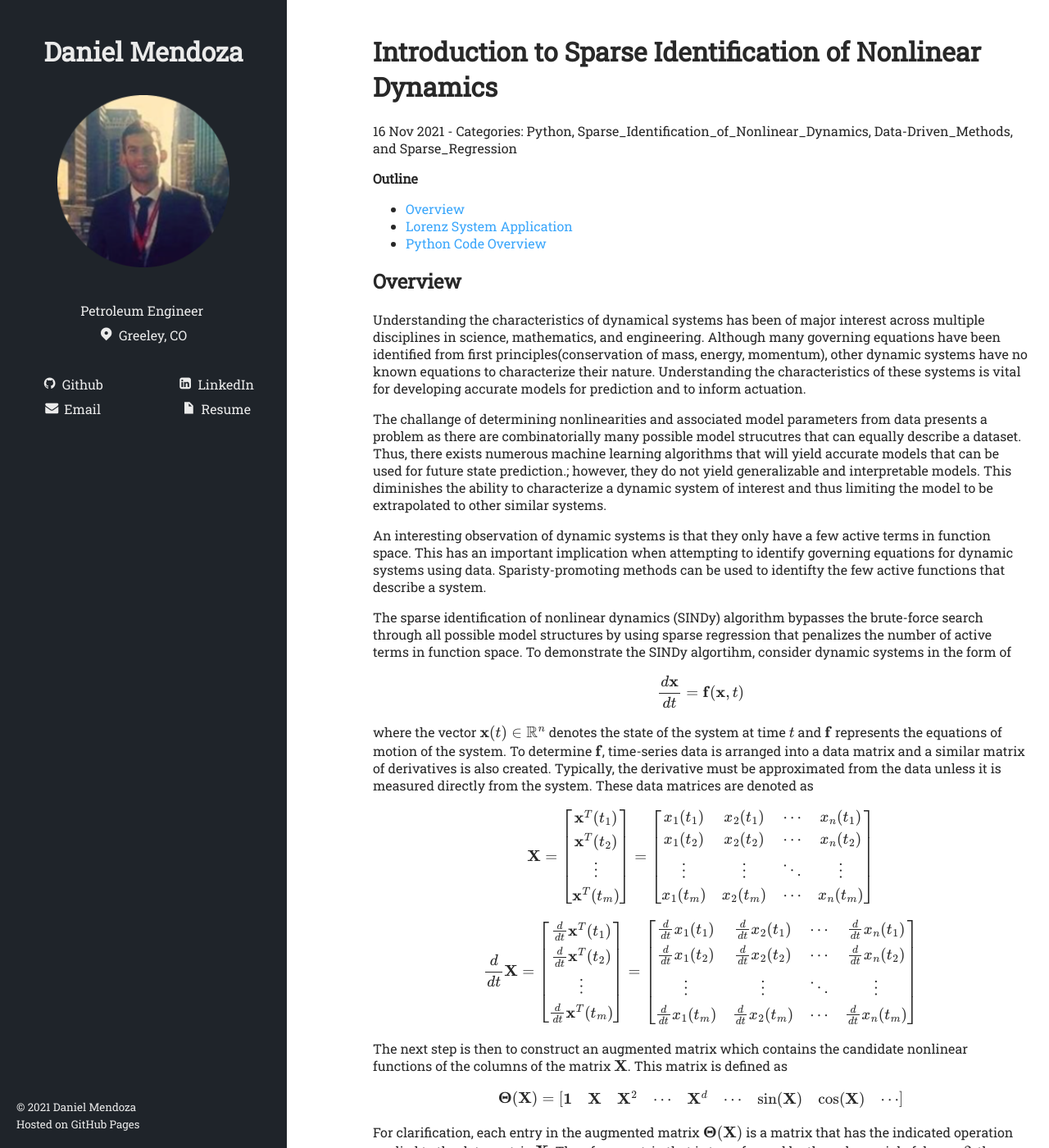
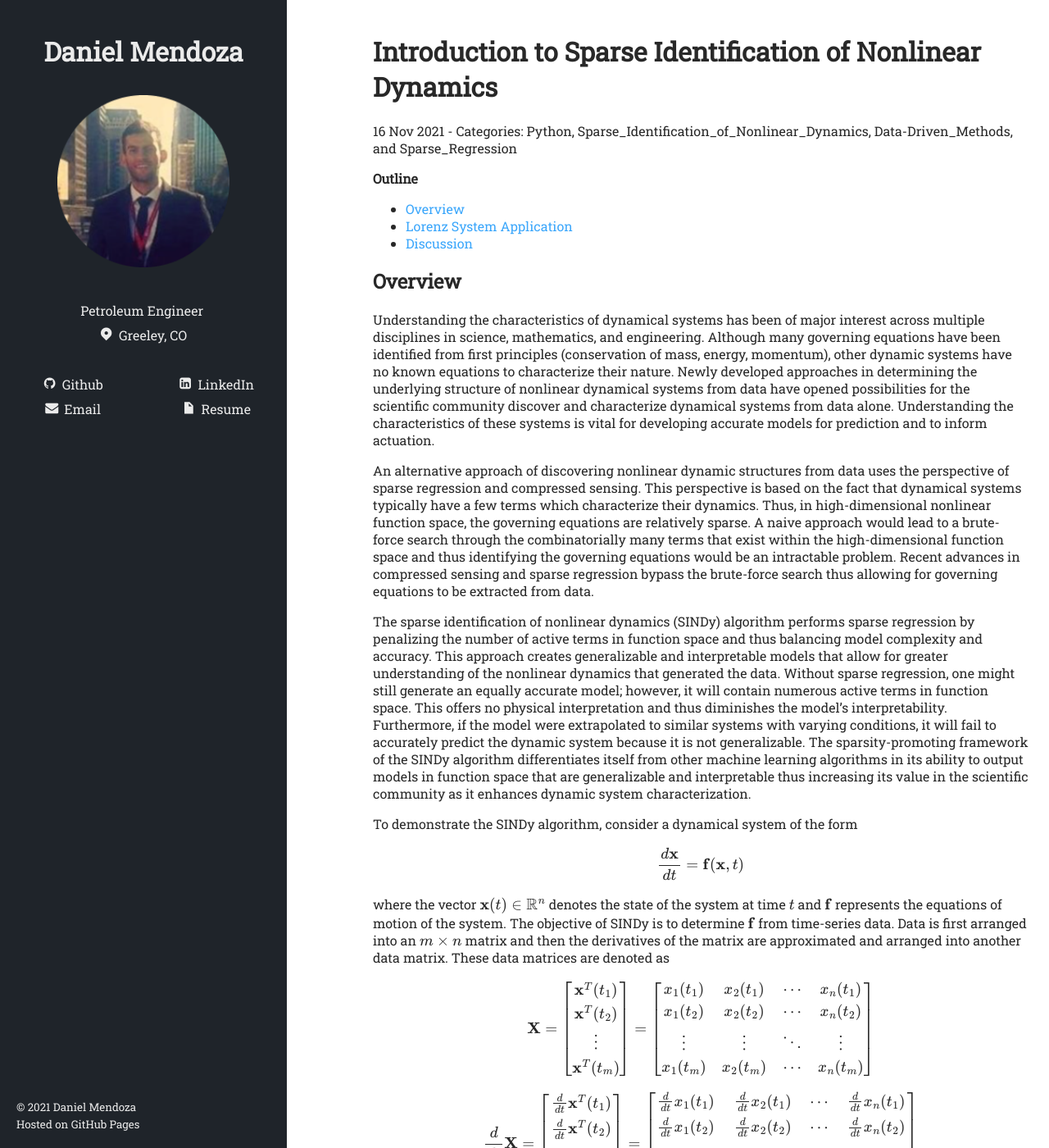
Before and after one commit to Dmendozac90/Dmendozac90.github.io, a Jekyll site: the page built from _posts/2021-11-15-SINDy_Intro.markdown, in a window 1280 px wide and 1400 px high. Shown: the whole window at 82% size. Built offline with Jekyll 4.4.1, drawn with Linux system fonts in a browser that asks for light colours; formulas are drawn with MathJax 3; some of the changed text lies outside the part shown.

Commit message:
final draft version 1

````diff
--- a/_posts/2021-11-15-SINDy_Intro.markdown
+++ b/_posts/2021-11-15-SINDy_Intro.markdown
@@ -2,7 +2,7 @@
 layout: post
 title:  "Introduction to Sparse Identification of Nonlinear Dynamics"
 date:   2021-11-16 -
-description: "The sparse identification of nonlinear dynamics (SINDy) is a method used to identify governing equations from dynamical systems using measurement data. This method relies on the assumption that many dynamical systems have few contributing terms that exist within high-dimensional nonlinear function space. The SINDy algorithm is applied on the Lorenz system of equations to demonstrate its functionality."
+description: "The sparse identification of nonlinear dynamics (SINDy) is a method used to identify governing equations from dynamical systems using measurement data. This method relies on the assumption that many dynamical systems have few contributing terms that exist within high-dimensional nonlinear function space. The SINDy algorithm is applied on the Lorenz system of equations to demonstrate a general understanding of its application."
 categories: Python Sparse_Identification_of_Nonlinear_Dynamics Data-Driven_Methods Sparse_Regression
 html_url: /assets/img/SINDy/Lorenz Attractor.html
 ---
@@ -10,23 +10,23 @@
 **Outline**
 -   [Overview](#overview)
 -   [Lorenz System Application](#lorenz-system-application)
--   [Python Code Overview](#python-code-overview)
+-   [Discussion](#discussion)
 
 ## Overview
 
-Understanding the characteristics of dynamical systems has been of major interest across multiple disciplines in science, mathematics, and engineering. Although many governing equations have been identified from first principles(conservation of mass, energy, momentum), other dynamic systems have no known equations to characterize their nature. Understanding the characteristics of these systems is vital for developing accurate models for prediction and to inform actuation.
+Understanding the characteristics of dynamical systems has been of major interest across multiple disciplines in science, mathematics, and engineering. Although many governing equations have been identified from first principles (conservation of mass, energy, momentum), other dynamic systems have no known equations to characterize their nature. Newly developed approaches in determining the underlying structure of nonlinear dynamical systems from data have opened possibilities for the scientific community discover and characterize dynamical systems from data alone. Understanding the characteristics of these systems is vital for developing accurate models for prediction and to inform actuation.
 
-The challange of determining nonlinearities and associated model parameters from data presents a problem as there are combinatorially many possible model strucutres that can equally describe a dataset. Thus, there exists numerous machine learning algorithms that will yield accurate models that can be used for future state prediction.; however, they do not yield generalizable and interpretable models. This diminishes the ability to characterize a dynamic system of interest and thus limiting the model to be extrapolated to other similar systems.
+An alternative approach of discovering nonlinear dynamic structures from data uses the perspective of sparse regression and compressed sensing. This perspective is based on the fact that dynamical systems typically have a few terms which characterize their dynamics. Thus, in high-dimensional nonlinear function space, the governing equations are relatively sparse. A naive approach would lead to a brute-force search through the combinatorially many terms that exist within the high-dimensional function space and thus identifying the governing equations would be an intractable problem. Recent advances in compressed sensing and sparse regression bypass the brute-force search thus allowing for governing equations to be extracted from data.
 
-An interesting observation of dynamic systems is that they only have a few active terms in function space. This has an important implication when attempting to identify governing equations for dynamic systems using data. Sparisty-promoting methods can be used to identifty the few active functions that describe a system.
+The sparse identification of nonlinear dynamics (SINDy) algorithm performs sparse regression by penalizing the number of active terms in function space and thus balancing model complexity and accuracy. This approach creates generalizable and interpretable models that allow for greater understanding of the nonlinear dynamics that generated the data. Without sparse regression, one might still generate an equally accurate model; however, it will contain numerous active terms in function space. This offers no physical interpretation and thus diminishes the model's interpretability. Furthermore, if the model were extrapolated to similar systems with varying conditions, it will fail to accurately predict the dynamic system because it is not generalizable. The sparsity-promoting framework of the SINDy algorithm differentiates itself from other machine learning algorithms in its ability to output models in function space that are generalizable and interpretable thus increasing its value in the scientific community as it enhances dynamic system characterization.
 
-The sparse identification of nonlinear dynamics (SINDy) algorithm bypasses the brute-force search through all possible model structures by using sparse regression that penalizes the number of active terms in function space. To demonstrate the SINDy algortihm, consider dynamic systems in the form of
+To demonstrate the SINDy algorithm, consider a dynamical system of the form
 
 $$
 \frac{d\mathbf{x}}{dt} = \mathbf{f}(\mathbf{x}, t)
 $$
 
-where the vector $$\mathbf{x}(t) \in \mathbb{R}^n$$ denotes the state of the system at time $$t$$ and $$\mathbf{f}$$ represents the equations of motion of the system. To determine $$\mathbf{f}$$, time-series data is arranged into a data matrix and a similar matrix of derivatives is also created. Typically, the derivative must be approximated from the data unless it is measured directly from the system. These data matrices are denoted as
+where the vector $$\mathbf{x}(t) \in \mathbb{R}^n$$ denotes the state of the system at time $$t$$ and $$\mathbf{f}$$ represents the equations of motion of the system. The objective of SINDy is to determine $$\mathbf{f}$$ from time-series data. Data is first arranged into an $$m \times n$$ matrix and then the derivatives of the matrix are approximated and arranged into another data matrix. These data matrices are denoted as
 
 $$
 \mathbf{X} = \left[\begin{array}{c} \mathbf{x}^{T}(t_{1}) \\ \mathbf{x}^{T}(t_{2}) \\ \vdots \\ \mathbf{x}^{T}(t_{m})\end{array} \right] =  \left[\begin{array}{c} x_{1}(t_{1}) & x_{2}(t_{1}) & \cdots & x_{n}(t_{1}) \\ x_{1}(t_{2}) & x_{2}(t_{2}) & \cdots & x_{n}(t_{2}) \\ \vdots & \vdots & \ddots & \vdots\\ x_{1}(t_{m}) & x_{2}(t_{m}) & \cdots & x_{n}(t_{m})\end{array} \right]
@@ -43,41 +43,39 @@
 \mathbf{\Theta}(\mathbf{X}) = \left[\begin{array}{c} \mathbf{1} & \mathbf{X} & \mathbf{X}^{2} & \cdots & \mathbf{X}^{d} & \cdots  & \sin(\mathbf{X}) & \cos(\mathbf{X}) & \cdots\end{array} \right]
 $$
 
-For clarification, each entry in the augmented matrix $$\mathbf{\Theta}(\mathbf{X})$$ is a matrix that has the indicated operation applied to the data matrix $$\mathbf{X}$$. Thus for a matrix that is transformed by the polynomial of degree $$2$$, the resulting matrix is
+For clarification, each entry in the augmented matrix $$\mathbf{\Theta}(\mathbf{X})$$ is a matrix that has the indicated operation applied to the data matrix $$\mathbf{X}$$. Thus for a matrix that is transformed by a 2nd order polynomial, the resulting matrix is
 
 $$
 \mathbf{X}^2 = \left[\begin{array}{c} x^{2}_1(t_{1}) & x_{1}(t_{1})x_{2}(t_{1}) & x_{1}(t_{1})x_{3}(t_{1}) & \cdots & x^{2}_2(t_{1}) & x_{2}(t_{1})x_{3}(t_{1}) & \cdots & x^{2}_n(t_{1}) \\ x^{2}_1(t_{2}) & x_{1}(t_{2})x_{2}(t_{2}) & x_{1}(t_{2})x_{3}(t_{2}) & \cdots & x^{2}_2(t_{2}) & x_{2}(t_{2})x_{3}(t_{2}) & \cdots & x^{2}_n(t_{2}) \\ \vdots & \vdots & \vdots &\ddots & \vdots & \vdots & \ddots & \vdots \\ x^{2}_1(t_{m}) & x_{1}(t_{m})x_{2}(t_{m}) & x_{1}(t_{m})x_{3}(t_{m}) & \cdots & x^{2}_2(t_{m}) & x_{2}(t_{m})x_{3}(t_{m}) & \cdots & x^{2}_n(t_{m}) \end{array}\right]
 $$
 
-The augmented matrix $$\mathbf{\Theta}(\mathbf{X})$$ is not limited to polynomial or trigonometric transformations. This matrix can include any function that is believed to describe the system of interest; however, it is important to limit the number of candidate functions in this matrix as it grows extremly fast and thus will scale poorly with large data matrices $$\mathbf{X}$$. The figure below displays the total number of polynomial terms in the agumented matrix at varying polynomial degrees with increasing number of dynamic states (y-axis is displayed on a logarithmic axis for better comparison of the data).
+The augmented matrix $$\mathbf{\Theta}(\mathbf{X})$$ is not limited to polynomial or trigonometric transformations. This matrix can include any function that is believed to describe the system of interest; however, it is important to limit the number of candidate functions in this matrix as it can grow very quickly. The figure below displays the total number of polynomial terms in the augmented matrix at varying polynomial degrees with increasing number of dynamic states (y-axis is displayed on a logarithmic axis for better comparison of the data). The dynamic states correspond to the columns of the data matrix $$\mathbf{X}$$.
 
 <iframe id="igraph" scrolling="no" style="border:none;" seamless="seamless" src="/assets/img/SINDy/Polynomial Terms.html" height="525" width="100%"></iframe>
 
- If the data matrix $$\mathbf{X}$$ contains $$9$$ columns and the system is believed to contain polynomials up to the fifth order, the agumented matrix will contain $$2,002$$ columns (provided that only polynoial terms are included)!
+ If the data matrix $$\mathbf{X}$$ contains $$9$$ columns and tenth order polynomials are explored, the augmented matrix will contain atleast $$92,378$$ columns! This can lead to memory and computational issues that would prohibit the application of SINDy.
 
- Now that the augmented and data matrices have been defined, a sparse regression problem can be constructed in order to identify the functions that can be used to describe the dynamic system. The sparse regression is defined as
+ With these definitions of the augmented and data matrices in place, a sparse regression problem can be constructed. The sparse regression is defined as
 
 $$
 \frac{d}{dt}\mathbf{X} = \mathbf{\Theta}(\mathbf{X})\mathbf{\Xi}
 $$
 
-The matrix $$\mathbf{\Xi}$$ contains columns that represent a sparse vector of coefficients. This matrix is the objective of the SINDy algorithm and can be determined by utilizing a convex $$L_1$$-regularized sparse regression
+The matrix $$\mathbf{\Xi}$$ contains columns that represent a sparse vector of coefficients. The columns of $$\mathbf{\Xi}$$ can be determined by utilizing a convex $$L_1-$$regularized sparse regression
 
 $$
 \mathbf{\xi_{k}} = argmin_{\xi^{'}_{k}} \begin{Vmatrix}\frac{d}{dt}\mathbf{X}_{k} - \mathbf{\Theta}(\mathbf{X})\xi^{'}_{k}\end{Vmatrix}_{2} + \lambda\begin{Vmatrix} \xi^{'}_{k}\end{Vmatrix}_{1}
 $$
 
-In this expression, $$\frac{d}{dt}\mathbf{X}_{k}$$ is the *k*-th column of $$\frac{d}{dt}\mathbf{X}$$ and $$\lambda$$ controls the manner in which sparsity is promoted for the model. Thus, if $$\lambda = 0$$, the least-squares fit is returned for each vector $$\mathbf{\xi_{k}}$$ and as $$\lambda$$ increases, the degree of sparsity increases
+In this expression, $$\frac{d}{dt}\mathbf{X}_{k}$$ is the *k*-th column of $$\frac{d}{dt}\mathbf{X}$$ and $$\lambda$$ controls the manner in which sparsity is promoted for the model. This expression returns the argument which minimizes the distance to the vector $$\mathbf{\xi_{k}}$$ when a value of $$\lambda$$ is specified. Thus, if $$\lambda = 0$$, the least-squares fit is returned for each vector $$\mathbf{\xi_{k}}$$ and as $$\lambda$$ increases, the solution approaches the pure $$L_1-$$regularized least-squares solution and thus the degree of sparsity increases.
 
 Once $$\mathbf{\Xi}$$ is determined, the governing equations can be constructed by
 
 $$
-\frac{d}{dt}\mathbf{x}_k =\mathbf{\Theta}\mathbf(x)\mathbf{\xi}k
+\frac{d}{dt}\mathbf{x}_k =\mathbf{\Theta}(\mathbf{x})\mathbf{\xi}k
 $$
 
-In this expression, $$\mathbf{\Theta}(\mathbf{x})$$ is not the augmented matrix $$\mathbf{\Theta}(\mathbf{X})$$. $$\mathbf{\Theta}(\mathbf{x})$$ represents a row vector of symbolic functions.
-
-The simple framework of SINDy has made it an increasingly popular method to identify the underlying functions that a dynamic system of interest. To demonstrate this framework in action, a simplified example is presented on a known dynamic system.
+In this expression, $$\mathbf{\Theta}(\mathbf{x})$$ is not the augmented matrix $$\mathbf{\Theta}(\mathbf{X})$$ but is instead a row vector of symbolic functions. This representation will become clearer in the next section where the SINDy algorithm will be demonstrated on the Lorenz system.
 
 ## Lorenz System Application
 
@@ -115,7 +113,7 @@
     return x_dot, y_dot, z_dot
 ```
 
-The data is generated using the lorenz function
+The data is generated using the ```lorenz``` function
 
 ```python
 dt = 0.002
@@ -156,7 +154,7 @@
 
 The matrix of derivatives must now be computed. Typically, one will not have this data available and thus must be estimated from the data matrix $$\mathbf{X}$$. One must consider the quality of the data as noisy measurement data causes large variation in the derivative approximation and thus will impact the results of the SINDy algorithm. Different methods for calculating the derivative must be considered to minimize the ill-effects of noisy measurement data.
 
-Because the lorenz function directly calculates the derivative, the topic of derivative estimation is not discussed further in this overview of SINDy. The derivatives can then be estimated using the lorenz function. The following function utilizes the lorenz function as an argument to determine the matrix of derivatives.
+Because the ```lorenz``` function directly calculates the derivative, the topic of derivative estimation is not discussed further in this application of SINDy. The following function calculates the derivative at each timestep using the ```lorenz``` function as an argument.
 
 ```python
 def lorenz_derivative(states, lorenz, dt=1):
@@ -179,7 +177,7 @@
        [  39.483,   54.489,   43.365],
        [  39.779,   54.322,   44.959]])
 ```
-and can be visualized by plotting this matrix
+plotting this matrix yields
 
 <iframe id="igraph" scrolling="no" style="border:none;" seamless="seamless" src="/assets/img/SINDy/Lorenz Derivative.html" height="525" width="100%"></iframe>
 
@@ -304,7 +302,7 @@
  [  0.      0.      0.   ]]
 ```
 
-Notice that the coefficients correspond to the parameters used for the lorenz system $$\sigma=10$$, $$\rho=28$$, and $$\beta=8/3$$. The results can be interpreted easier if we add the row vector of symbolic functions $$\mathbf{\Theta}(\mathbf{x})^{T}$$ to $$\mathbf{\Xi}$$.
+Notice that the coefficients correspond to the parameters used for the lorenz system $$\sigma=10$$, $$\rho=28$$, and $$\beta=8/3$$. The results can be interpreted easier if the row vector of symbolic functions $$\mathbf{\Theta}(\mathbf{x})^{T}$$ is incorporated with $$\mathbf{\Xi}$$.
 
 ```python
 [['1' '0.0' '0.0' '0.0']
@@ -340,18 +338,46 @@
 can then be evaluated as follows
 
 $$
-\frac{d}{dt}\mathbf{x}_1 = \frac{d}{dt}\mathbf{x}= \left[\begin{array}{c}1 & x & y & z & xx & xy & xz & yy & yz & zz & \cdots & zzz \\  \end{array} \right]\left[\begin{array}{c}0 \\ -10 \\ 10 \\ 0 \\ 0\\ 0 \\ 0 \\ 0 \\ 0 \\ 0 \\ \vdots \\ 0 \\  \end{array} \right] = -10x + 10y
+\frac{d}{dt}\mathbf{x}_1 = \frac{d}{dt}\mathbf{x}= \left[\begin{array}{c}1 & x & y & z & xx & xy & xz & \cdots & zzz \\ \end{array} \right]\left[\begin{array}{c}0 & -10 & 10 & 0 & 0 & 0 & 0 & \cdots & 0  \end{array} \right]^T
 $$
 
 $$
-\frac{d}{dt}\mathbf{x}_2 = \frac{d}{dt}\mathbf{y}= \left[\begin{array}{c}1 & x & y & z & xx & xy & xz & yy & yz & zz & \cdots & zzz \\  \end{array} \right]\left[\begin{array}{c}0 \\ 28 \\ -0.999 \\ 0 \\ 0\\ 0 \\ -1 \\ 0 \\ 0 \\ 0 \\ \vdots \\ 0 \\  \end{array} \right] = -28x - 0.999y -xy
+= -10x + 10y
 $$
 
 $$
-\frac{d}{dt}\mathbf{x}_3 = \frac{d}{dt}\mathbf{z}= \left[\begin{array}{c}1 & x & y & z & xx & xy & xz & yy & yz & zz & \cdots & zzz \\  \end{array} \right]\left[\begin{array}{c}0 \\ 0 \\ 0 \\ -2.667 \\ 0\\ 0.999 \\ 0 \\ 0 \\ 0 \\ 0 \\ \vdots \\ 0 \\  \end{array} \right] = -2.667z + 0.999xy
+\frac{d}{dt}\mathbf{x}_2 = \frac{d}{dt}\mathbf{y}= \left[\begin{array}{c}1 & x & y & z & xx & xy & xz & \cdots & zzz \\\end{array} \right]\left[\begin{array}{c}0 & 28 & -0.999 & 0 & 0 & 0 & -1 & \cdots & 0 \end{array} \right]^T
 $$
 
-Although the algorithm was demonstrated as a series of sequential functions, in practice, it is more practical to design a python class with the nescessary methods to perfom the sequence of operations that will output the desired results. To demonstrate this idea, a class was designed to generate the final output. This python class is defined as
+$$
+=28x - 0.999y -xz
+$$
+
+$$
+\frac{d}{dt}\mathbf{x}_3 = \frac{d}{dt}\mathbf{z}= \left[\begin{array}{c}1 & x & y & z & xx & xy & xz & \cdots & zzz \\  \end{array} \right]\left[\begin{array}{c}0 & 0 & 0 & -2.667 & 0 & 0.999 & 0 &  \cdots & 0 \\ \end{array} \right]^T
+$$
+
+$$
+= -2.667z + 0.999xy
+$$
+
+These functions can then be rearranged as
+
+$$
+\frac{dx}{dt} = 10 (y - x)
+$$
+
+$$
+\frac{dy}{dt} = x (28 - z) - y
+$$
+
+$$
+\frac{dz}{dt} = xy - 8/3 z
+$$
+
+and thus recovering the intial Lorenz system. Although SINDy had no knowledge of the underlying equations that generated the time-series data, the original equations were recovered with negligible differences. Amazing right!? This simple but effective framework makes SINDy an extremely valueable method to characterize nonlinear dynamic systems and thus has been applied on a variety of datasets that have produced remarkable results.
+
+As a small sidenote, eventhough the algorithm was demonstrated as a series of sequential functions, it is better to design a python class with the nescessary methods to perform the sequence of operations that will output the desired result. To demonstrate this idea, a class was designed to generate the final output. This python class is defined as
 
 ```python
 class SINDy(object):
@@ -443,6 +469,14 @@
  "z' = -2.666z + 0.9999xy"]
 ```
 
-This methodolgy offers a simple and concise manner of reaching the desired output of the SINDy algorith.
+This methodolgy offers a simple and concise manner of reaching the desired output of the SINDy algorithm and should be considered if one decides to implement any machine learning algorithm.
 
-Despite no information of the underlying equations being introduced into the algorithm, SINDy manages to identify the correct sparse vectors of coefficients with minescule error. This opens big opportunites to study systems with unknown equations and observe what results can be drawn from the SINDy algortihm.
+## Discussion
+
+The application of the SINDy algorithm on the Lorenz system provided a simple example to build intuition and a general understanding of the algorithm's objective and its framework. The algorithm's capabilities greatly exceed applications on ideal data and has been applied on variety of realestic scenarios with great resutls. SINDy has been applied on fluid flow systems with data captured from a few physical sensors and was able to identify dynamical models from the high-dimensional data. It has also been generalized to include control and inputs for purposes of model predictive control and has been extended for identification of models with corrputed or incomplete data , model selection by incorporating information criteria, model identification with hidden variables using delay coordinates, and has been used to identify models described by partial differential equations (PDEs). A variety of PDEs encountered in physics like the Navier-Stokes, Kuramoto-Sivashinsky, Schrödinger, reaction diffusion, Burgers, Korteweg-de Vries, and the diffusion equation for Brownian motion have been successfully identified purely from noisy data.
+
+Although the SINDy algorithm has great potential in terms of its flexibility and applications, certain precautions need to be considered prior to its implementation. These precautions include the data quality, choice of coordinate system of the data, and the choice of functions within the augmented matrix. With respect to the data quality, the major considerations are the sampling rate of the data and limiting the noise of the data. Because the derivatives are likely to be estimated from the state of the system, noisy data can drastically affect derivative estimate quality and thus limiting the accuracy of the models identfied by the algorithm. Different methods for derivative approximations should be explored and noise should be minimized during data acquisition if possible. The sampling rate is a topic that has been explored within SINDy applications and it has been shown that dynamic systems can be identified at relatively low sampling rates if the data does not have too much noise. As the noise within the data increases, higher sampling rates will be required.
+
+In this application of the SINDy algorithm, it was known that $$x$$, $$y$$, and $$z$$ were the correct measurements of the Lorenz system. This is massive upfront knowledge of the system that may not true in most applications. If the $$x$$, $$y$$, and $$z$$ measurements were instead given in another coordinate basis that correspond to distortion and/or rotation transformations, SINDy may have not found a good model at all. There is not a general solution to discovering the best choice of a coordinate basis; however, dimensionality reduction, advanced machine learning methods, and time delay coordinates aid in obtaining a suitable basis.
+
+The last consideration deals with the augmented matrix. Again, in the Lorenz system application, it was known that the dynamic system was described by polynomial terms. In practice, prior knowledge of the system could be leveraged to build the basis functions for the augmented matrix but this may not always be true. If the latter is true, then it is recommended that an increasing number of polynomials or other type of of functions be incorpoprated in series. At each iteration, the model should be evaluated to determine if there is any benefit from the increasing polynomial terms. One should be cautious of incorporating higher order polynomial terms as they cause the augmented to grow quickly and could inhibit the application of the SINDy algorithm.
````
Also changed, not shown: other parts of _posts/2021-11-15-SINDy_Intro.markdown (+5 -5 lines).
